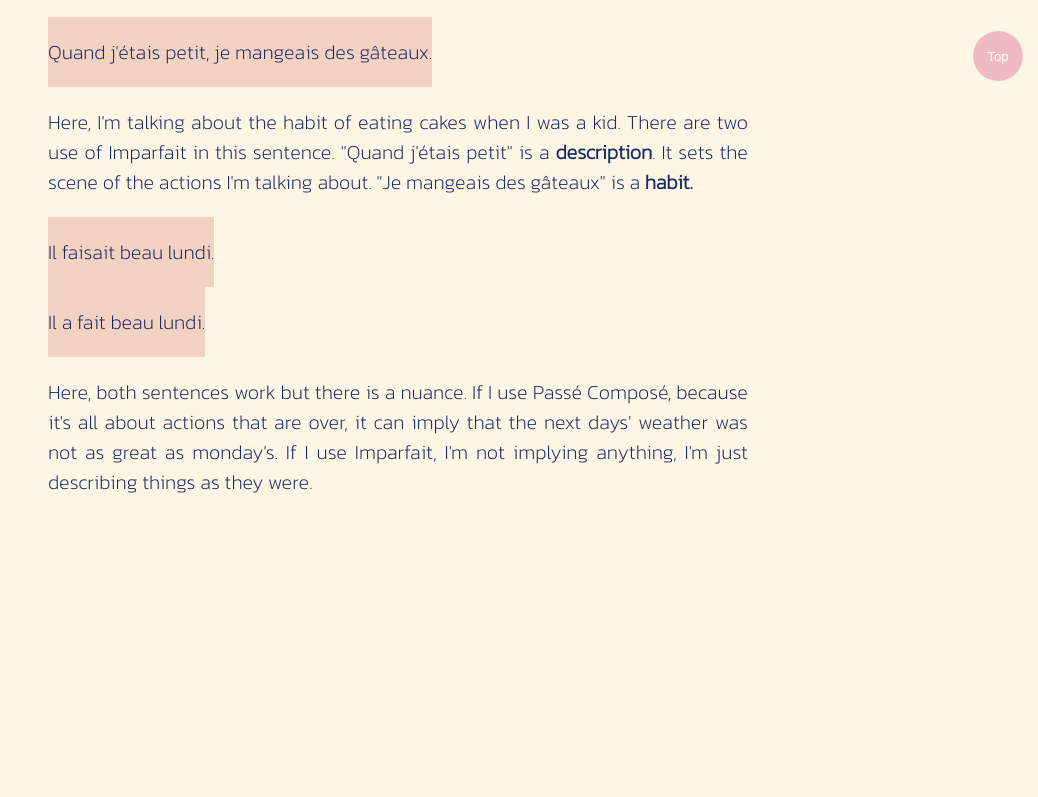
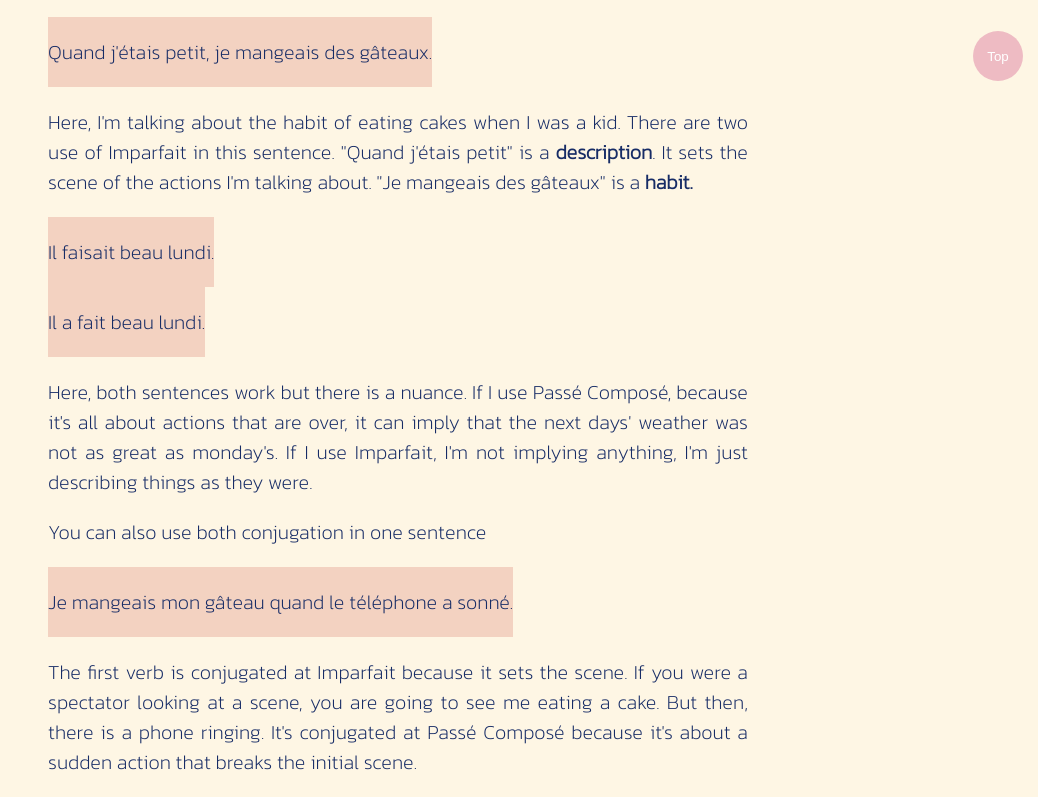
Before and after one commit to learnfrenchwithmelanie/learnfrenchwithmelanie.github.io, a plain HTML site: page Conjugation.html in a window 1280 px wide. Shown: the part 704-1501 px from the top of the page, without its empty margins (242-1280 px from the left). Before the commit the page ends 1221 px from the top, so only its background shows below. Drawn offline with Linux system fonts and the light colour scheme; a web font is replaced by a local one.

Commit message:
Update Conjugation.html

```diff
--- a/Conjugation.html
+++ b/Conjugation.html
@@ -82,6 +82,18 @@
 	<p>Here, both sentences work but there is a nuance. If I use Passé Composé, because it's all about actions that are over, it can imply that the next days' weather
 	was not as great as monday's. If I use Imparfait, I'm not implying anything, I'm just describing things as they were.</p>
 
+	<p>You can also use both conjugation in one sentence</p>
+
+	<div class="Trad">
+		<div class="SentenceFR">
+		<p>Je mangeais mon gâteau quand le téléphone a sonné.</p></div>
+		<div class="SentenceEN">
+		<p>I was eating my cake when the phone rang.</p>
+		</div>
+		</div>
+
+	<p>The first verb is conjugated at Imparfait because it sets the scene. If you were a spectator looking at a scene, you are going to see me eating a cake. But then,
+	there is a phone ringing. It's conjugated at Passé Composé because it's about a sudden action that breaks the initial scene.</p>
 	</div>
 
 
```
